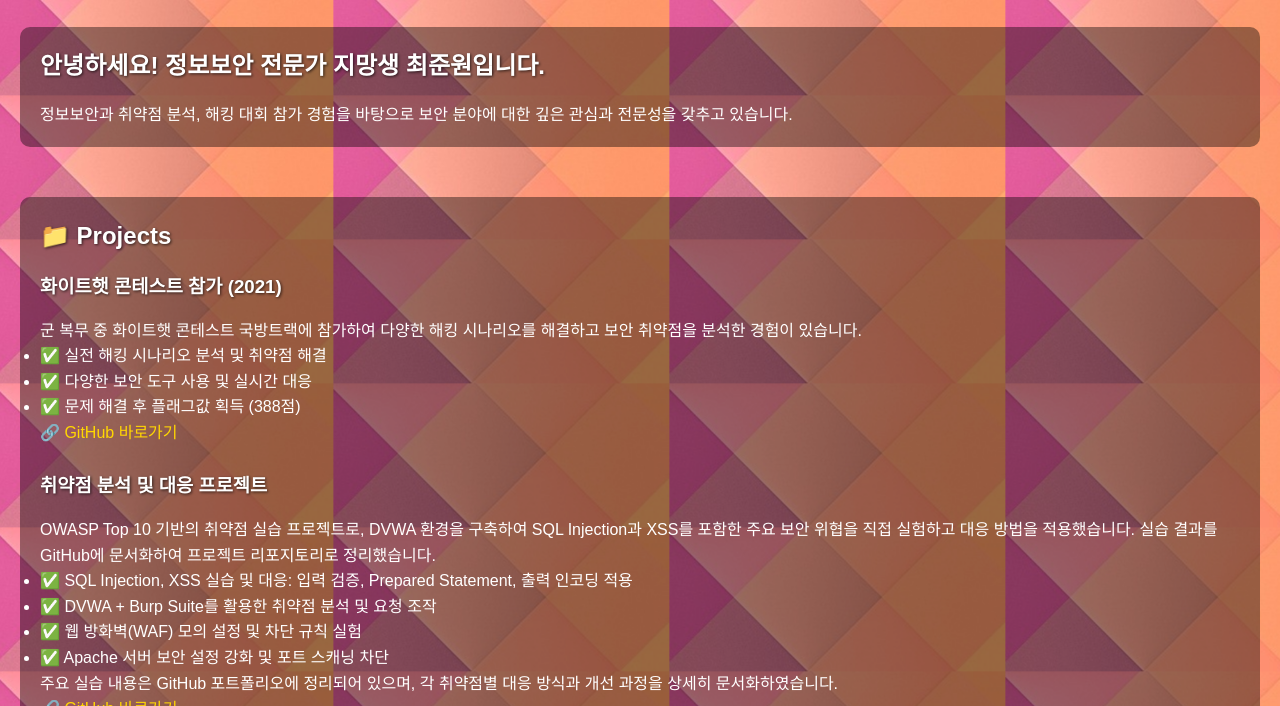
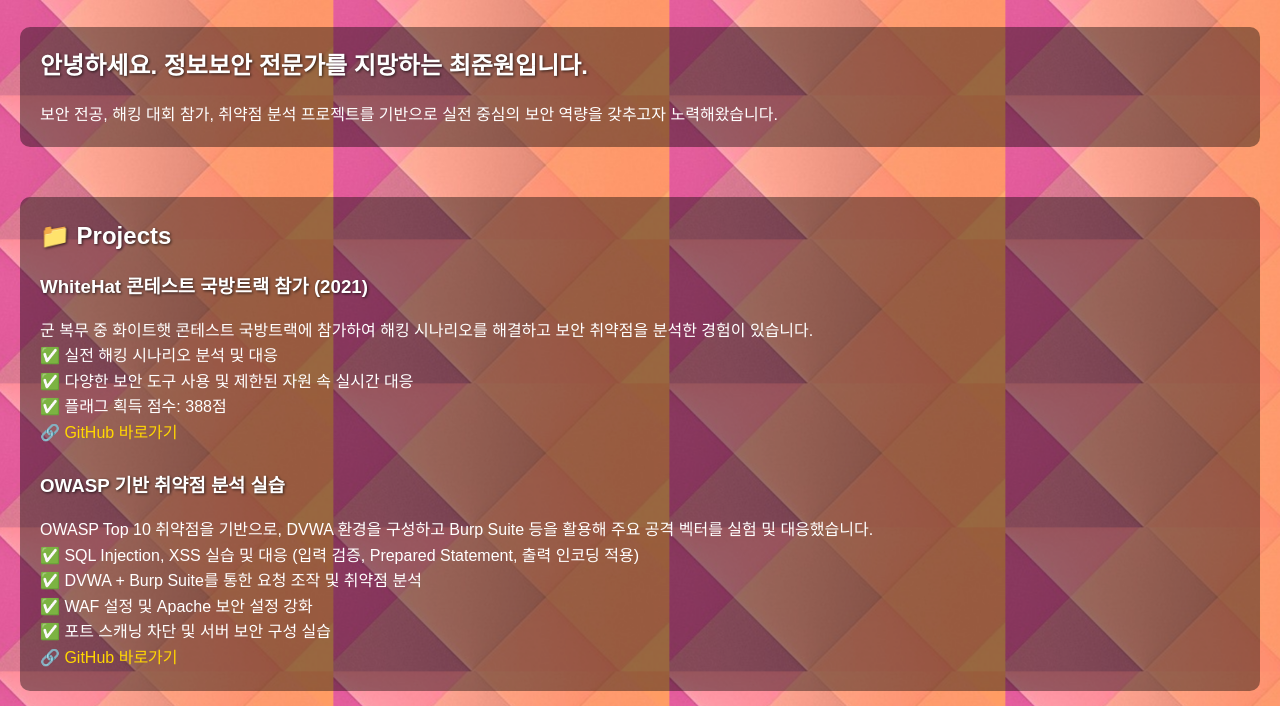
Before and after one commit to shathreetwo/portfolio, a plain HTML site: page security_portfolio/index.html in a window 1280 px wide. Shown: the part 94-800 px from the top of the page. Drawn offline with Linux system fonts and the light colour scheme; a script that the page names is missing.

Commit message:
6번째 커밋

```diff
--- a/developer_portfolio/style.css
+++ b/developer_portfolio/style.css
@@ -4,6 +4,8 @@
   padding: 0;
   box-sizing: border-box;
 }
+
+
 
 html, body {
   width: 100%;
--- a/security_portfolio/index.html
+++ b/security_portfolio/index.html
@@ -18,43 +18,40 @@
 
 
 <section id="home">
-    <h2>안녕하세요! 정보보안 전문가 지망생 최준원입니다.</h2>
-    <p>정보보안과 취약점 분석, 해킹 대회 참가 경험을 바탕으로 보안 분야에 대한 깊은 관심과 전문성을 갖추고 있습니다.</p>
+    <h2>안녕하세요. 정보보안 전문가를 지망하는 최준원입니다.</h2>
+    <p>보안 전공, 해킹 대회 참가, 취약점 분석 프로젝트를 기반으로 실전 중심의 보안 역량을 갖추고자 노력해왔습니다.</p>
 </section>
 
 
     <section id="projects">
         <h2>📁 Projects</h2>
         <div class="project">
-            <h3>화이트햇 콘테스트 참가 (2021)</h3>
-            <p>군 복무 중 화이트햇 콘테스트 국방트랙에 참가하여 다양한 해킹 시나리오를 해결하고 보안 취약점을 분석한 경험이 있습니다.</p>
+            <h3>WhiteHat 콘테스트 국방트랙 참가 (2021)</h3>
+            <p>군 복무 중 화이트햇 콘테스트 국방트랙에 참가하여 해킹 시나리오를 해결하고 보안 취약점을 분석한 경험이 있습니다.</p>
             <ul>
-                <li>✅ 실전 해킹 시나리오 분석 및 취약점 해결</li>
-                <li>✅ 다양한 보안 도구 사용 및 실시간 대응</li>
-                <li>✅ 문제 해결 후 플래그값 획득 (388점)</li>
+                <li>✅ 실전 해킹 시나리오 분석 및 대응</li>
+                <li>✅ 다양한 보안 도구 사용 및 제한된 자원 속 실시간 대응</li>
+                <li>✅ 플래그 획득 점수: 388점</li>
             </ul>
             <p>
-                🔗 <a href="https://github.com/shathreetwo?tab=repositories" target="_blank">GitHub 바로가기</a><br />
+                🔗 <a href="https://github.com/shathreetwo/WHITE2021" target="_blank">GitHub 바로가기</a><br />
             </p>
         </div>
 
         <div class="project">
             <br>
-            <h3>취약점 분석 및 대응 프로젝트</h3>
+            <h3>OWASP 기반 취약점 분석 실습</h3>
             <p>
-                OWASP Top 10 기반의 취약점 실습 프로젝트로, DVWA 환경을 구축하여 SQL Injection과 XSS를 포함한 주요 보안 위협을 직접 실험하고 대응 방법을 적용했습니다.
-                실습 결과를 GitHub에 문서화하여 프로젝트 리포지토리로 정리했습니다.
+                OWASP Top 10 취약점을 기반으로, DVWA 환경을 구성하고 Burp Suite 등을 활용해 주요 공격 벡터를 실험 및 대응했습니다.
             </p>
             <ul>
-                <li>✅ SQL Injection, XSS 실습 및 대응: 입력 검증, Prepared Statement, 출력 인코딩 적용</li>
-                <li>✅ DVWA + Burp Suite를 활용한 취약점 분석 및 요청 조작</li>
-                <li>✅ 웹 방화벽(WAF) 모의 설정 및 차단 규칙 실험</li>
-                <li>✅ Apache 서버 보안 설정 강화 및 포트 스캐닝 차단</li>
+                <li>✅ SQL Injection, XSS 실습 및 대응 (입력 검증, Prepared Statement, 출력 인코딩 적용)</li>
+                <li>✅ DVWA + Burp Suite를 통한 요청 조작 및 취약점 분석</li>
+                <li>✅ WAF 설정 및 Apache 보안 설정 강화</li>
+                <li>✅ 포트 스캐닝 차단 및 서버 보안 구성 실습</li>
             </ul>
-            <p>
-                주요 실습 내용은 GitHub 포트폴리오에 정리되어 있으며, 각 취약점별 대응 방식과 개선 과정을 상세히 문서화하였습니다.
-            </p>
-                🔗 <a href="https://github.com/shathreetwo?tab=repositories" target="_blank">GitHub 바로가기</a><br />
+
+                🔗 <a href="https://github.com/shathreetwo/OWASP" target="_blank">GitHub 바로가기</a><br />
             </p>
         </div>
     </section>
@@ -63,13 +60,20 @@
         <h2>👨‍🎓 About Me</h2>
         <p>
             - 정보처리기사 보유<br/>
-            - 사이버보안학과 전공 (군 복무 중 해킹 대회 참가 경험)<br/>
-            - 보안 관련 프로젝트 및 웹 애플리케이션 취약점 분석 경험<br/>
-            - 웹 개발자 학원 수료 및 팀 프로젝트 참여 경험<br/>
+            - 사이버보안학과 전공<br/>
+            - 군 복무 중 해킹 대회 참가 및 보안 장비 운용 경험<br/>
+            - 웹 개발자 양성과정 수료 (Spring Boot + EC2 배포 실습)<br/>
+            - GitHub 기반 프로젝트 문서화 및 코드 관리 습관<br/>
         </p>
         <p>
+            <br/>
             사용 기술 스택:<br/>
-            <strong>네트워크 보안, 해킹 및 취약점 분석, SQL Injection, XSS, IDS/IPS, OWASP, Git, Kali Linux, Burp Suite</strong>
+            <p>
+                - 개발: Java, Spring Boot, JSP, MySQL, AWS EC2<br/>
+                - 보안 분석: Kali Linux, Burp Suite, DVWA, WAF<br/>
+                - 취약점 대응: SQL Injection, XSS, OWASP Top 10, IDS/IPS<br/>
+                - 기타: Git, GitHub, 포트포워딩, 방화벽 구성, 서버 보안 설정
+            </p>
         </p>
     </section>
 
--- a/security_portfolio/style.css
+++ b/security_portfolio/style.css
@@ -3,6 +3,11 @@
   margin: 0;
   padding: 0;
   box-sizing: border-box;
+}
+
+.project ul {
+  list-style: none;
+  padding-left: 0;
 }
 
 html, body {
```
